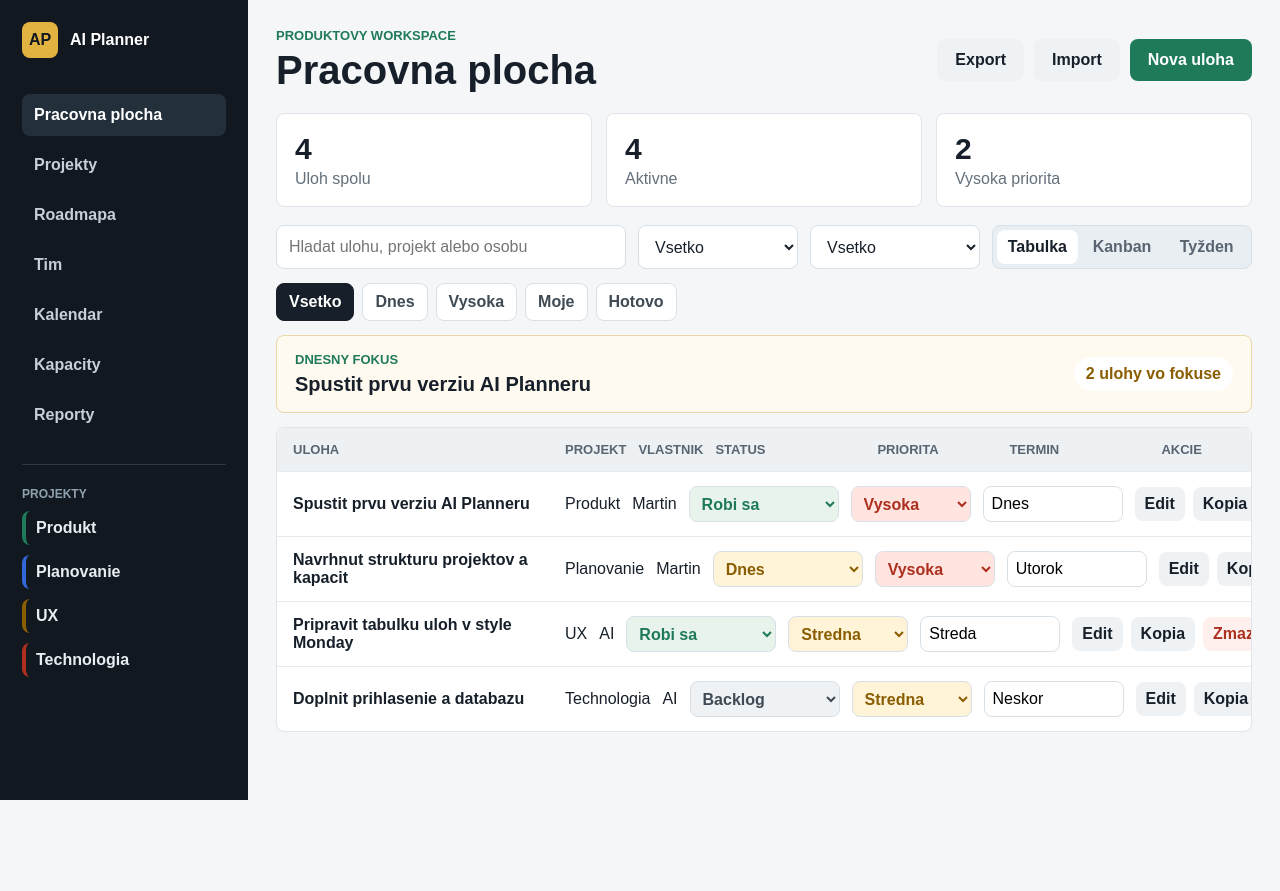
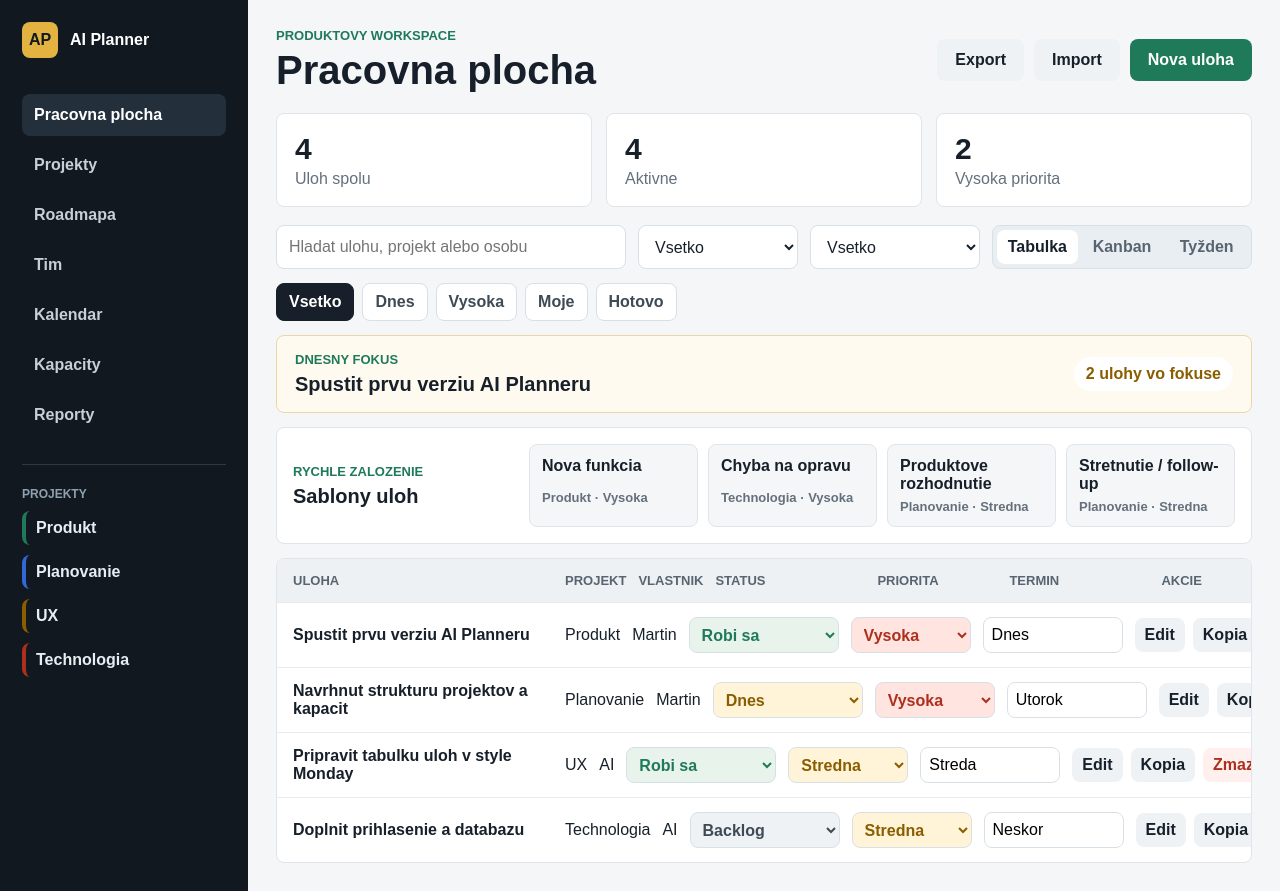
Before and after one commit to martinhavlik-sys/ai-planner, a Next.js app: page / in a window 1280 px wide. Before the commit the page ends 800 px from the top, so only its background shows below. Built offline with nearby package versions, Linux system fonts and the light colour scheme.

Commit message:
Add files via upload

```diff
--- a/app/globals.css
+++ b/app/globals.css
@@ -225,6 +225,45 @@ h2, p { margin-top: 0; }
   white-space: nowrap;
 }
 
+.templateStrip {
+  align-items: center;
+  background: white;
+  border: 1px solid #dfe5ea;
+  border-radius: 8px;
+  display: grid;
+  gap: 16px;
+  grid-template-columns: 220px minmax(0, 1fr);
+  margin-bottom: 14px;
+  padding: 16px;
+}
+
+.templateStrip h2 {
+  font-size: 20px;
+  margin: 0;
+}
+
+.templateStrip > div:last-child {
+  display: grid;
+  gap: 10px;
+  grid-template-columns: repeat(4, minmax(0, 1fr));
+}
+
+.templateButton {
+  background: #f4f6f8;
+  border: 1px solid #dfe5ea;
+  color: #17202a;
+  display: grid;
+  gap: 6px;
+  min-height: 76px;
+  padding: 12px;
+  text-align: left;
+}
+
+.templateButton span {
+  color: #64707c;
+  font-size: 13px;
+}
+
 .screenGrid {
   display: grid;
   gap: 14px;
@@ -335,6 +374,42 @@ h2, p { margin-top: 0; }
   color: #1f7a5a;
   font-size: 34px;
   font-weight: 800;
+}
+
+.insightGrid {
+  display: grid;
+  gap: 14px;
+  grid-template-columns: repeat(2, minmax(0, 1fr));
+  margin-top: 14px;
+}
+
+.insightGrid article {
+  background: white;
+  border: 1px solid #dfe5ea;
+  border-radius: 8px;
+  display: grid;
+  gap: 10px;
+  padding: 18px;
+}
+
+.insightGrid h2 {
+  font-size: 20px;
+  margin: 0 0 4px;
+}
+
+.insightGrid button {
+  background: #f4f6f8;
+  border: 1px solid #dfe5ea;
+  color: #17202a;
+  display: grid;
+  gap: 6px;
+  padding: 12px;
+  text-align: left;
+}
+
+.insightGrid button span {
+  color: #64707c;
+  font-size: 13px;
 }
 
 .teamLayout {
@@ -873,7 +948,7 @@ h2, p { margin-top: 0; }
   .appShell { grid-template-columns: 1fr; }
   .sidebar { display: none; }
   .content { padding: 18px; }
-  .stats, .toolbar, .formGrid, .screenGrid, .reportGrid, .capacityRow, .teamLayout, .memberCard, .roadmapLayout, .roadmap { grid-template-columns: 1fr; }
+  .stats, .toolbar, .formGrid, .screenGrid, .reportGrid, .capacityRow, .teamLayout, .memberCard, .roadmapLayout, .roadmap, .templateStrip, .templateStrip > div:last-child, .insightGrid { grid-template-columns: 1fr; }
   .capacityRow strong { text-align: left; }
   .focusStrip { align-items: stretch; display: grid; }
   .header { align-items: stretch; display: grid; }
--- a/app/page.tsx
+++ b/app/page.tsx
@@ -51,6 +51,14 @@ type Goal = {
   outcome: string;
 };
 
+type TaskTemplate = {
+  title: string;
+  project: string;
+  priority: Priority;
+  note: string;
+  checklist: string[];
+};
+
 const initialTasks: Task[] = [
   { id: 1, name: "Spustit prvu verziu AI Planneru", project: "Produkt", owner: "Martin", status: "Robi sa", priority: "Vysoka", due: "Dnes", note: "Prvy verejny deploy uz bezi na Verceli.", checklist: [{ id: 11, text: "Overit deploy", done: true }, { id: 12, text: "Doplnit interaktivitu", done: false }], activity: ["Uloha vznikla pri prvom nasadeni."] },
   { id: 2, name: "Navrhnut strukturu projektov a kapacit", project: "Planovanie", owner: "Martin", status: "Dnes", priority: "Vysoka", due: "Utorok", note: "Zaklad pre timove kapacity a projekty.", checklist: [{ id: 21, text: "Zoznam projektov", done: true }, { id: 22, text: "Kapacitny pohlad", done: false }], activity: ["Pridane do dnesneho fokusu."] },
@@ -67,6 +75,13 @@ const initialGoals: Goal[] = [
   { id: 1, title: "Pouzitelny pracovny dashboard", project: "Produkt", quarter: "Teraz", confidence: 75, outcome: "Pouzivatel vie vytvorit ulohu, zmenit stav a sledovat fokus." },
   { id: 2, title: "Timove planovanie bez mikromanazmentu", project: "Planovanie", quarter: "Dalsi krok", confidence: 55, outcome: "Planner ukazuje kapacity, rizika a dalsie kroky projektov." },
   { id: 3, title: "Technicky zaklad pre realne pouzitie", project: "Technologia", quarter: "Neskor", confidence: 35, outcome: "Prihlasenie, databaza a zdielanie medzi ludmi." }
+];
+
+const taskTemplates: TaskTemplate[] = [
+  { title: "Nova funkcia", project: "Produkt", priority: "Vysoka", note: "Popisat hodnotu pre pouzivatela a minimalny rozsah prvej verzie.", checklist: ["Definovat problem", "Navrhnut prve riesenie", "Overit v rozhrani"] },
+  { title: "Chyba na opravu", project: "Technologia", priority: "Vysoka", note: "Zachytit co sa pokazilo, kde sa to prejavuje a ako overime opravu.", checklist: ["Popisat kroky chyby", "Opravit pricinu", "Otestovat nasadenie"] },
+  { title: "Produktove rozhodnutie", project: "Planovanie", priority: "Stredna", note: "Zapisat moznosti, odporucanie a dovod rozhodnutia.", checklist: ["Spisat moznosti", "Vybrat odporucanie", "Zapisat dalsi krok"] },
+  { title: "Stretnutie / follow-up", project: "Planovanie", priority: "Stredna", note: "Pripravit agendu a vysledky, ktore maju po stretnuti existovat.", checklist: ["Agenda", "Otvorene otazky", "Dohodnute ulohy"] }
 ];
 
 function blankTask(): Task {
@@ -178,6 +193,19 @@ export default function Home() {
 
   function openNewTask() {
     setDraft(blankTask());
+    setEditingTask(null);
+    setIsFormOpen(true);
+  }
+
+  function openTemplate(template: TaskTemplate) {
+    setDraft({
+      ...blankTask(),
+      name: template.title,
+      project: template.project,
+      priority: template.priority,
+      note: template.note,
+      checklist: template.checklist.map((text, index) => ({ id: Date.now() + index, text, done: false }))
+    });
     setEditingTask(null);
     setIsFormOpen(true);
   }
@@ -336,6 +364,18 @@ export default function Home() {
           <section className="focusStrip">
             <div><p className="eyebrow">Dnesny fokus</p><h2>{focusTasks.length ? focusTasks[0].name : "Ziadna uloha na dnes"}</h2></div>
             <span>{focusTasks.length} ulohy vo fokuse</span>
+          </section>
+
+          <section className="templateStrip">
+            <div><p className="eyebrow">Rychle zalozenie</p><h2>Sablony uloh</h2></div>
+            <div>
+              {taskTemplates.map((template) => (
+                <button key={template.title} className="templateButton" onClick={() => openTemplate(template)}>
+                  <strong>{template.title}</strong>
+                  <span>{template.project} · {template.priority}</span>
+                </button>
+              ))}
+            </div>
           </section>
 
           {view === "Tabulka" ? (
@@ -522,12 +562,28 @@ export default function Home() {
         ) : null}
 
         {activeScreen === "Reporty" ? (
+          <>
             <section className="reportGrid">
               <article><span>{completionRate}%</span><h2>Dokoncenie</h2><p>{completedTasks.length} z {tasks.length} uloh je hotovych.</p></article>
               <article><span>{activeTasks.length}</span><h2>Otvorena praca</h2><p>Aktivne ulohy napriec projektmi.</p></article>
               <article><span>{tasks.filter((task) => task.status === "Backlog").length}</span><h2>Backlog</h2><p>Napady a ulohy pripravene na zoradenie.</p></article>
               <article><span>{tasks.filter((task) => task.priority === "Vysoka" && task.status !== "Hotovo").length}</span><h2>Rizika</h2><p>Vysoka priorita, ktora este nie je hotova.</p></article>
             </section>
+            <section className="insightGrid">
+              <article>
+                <h2>Najblizsie rizika</h2>
+                {tasks.filter((task) => task.priority === "Vysoka" && task.status !== "Hotovo").slice(0, 4).map((task) => (
+                  <button key={task.id} onClick={() => setSelectedTask(task)}><strong>{task.name}</strong><span>{task.project} · {task.status}</span></button>
+                ))}
+              </article>
+              <article>
+                <h2>Navrhnuty dalsi krok</h2>
+                {projectHealth.slice(0, 4).map((project) => (
+                  <button key={project.name} onClick={() => chooseProject(project.name)}><strong>{project.name}</strong><span>{project.next}</span></button>
+                ))}
+              </article>
+            </section>
+          </>
         ) : null}
       </section>
 
```
Lines whose indentation alone changed are shown as unchanged.
